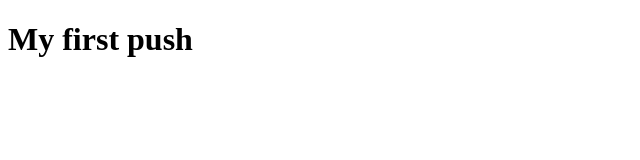
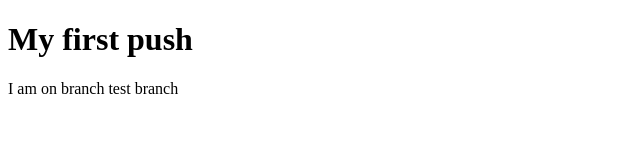
Before and after one commit to rmurdock1/nycda, a plain HTML site: page index.html in a window 1280 px wide. Shown: the whole page, without its empty margins (0-640 px from the left). Drawn offline with Linux system fonts and the light colour scheme.

Commit message:
added paragraph

```diff
--- a/index.html
+++ b/index.html
@@ -6,5 +6,6 @@
   </head>
   <body>
     <h1> My first push </h2>
+      <p> I am on branch test branch</p>
   </body>
 </html>
```
